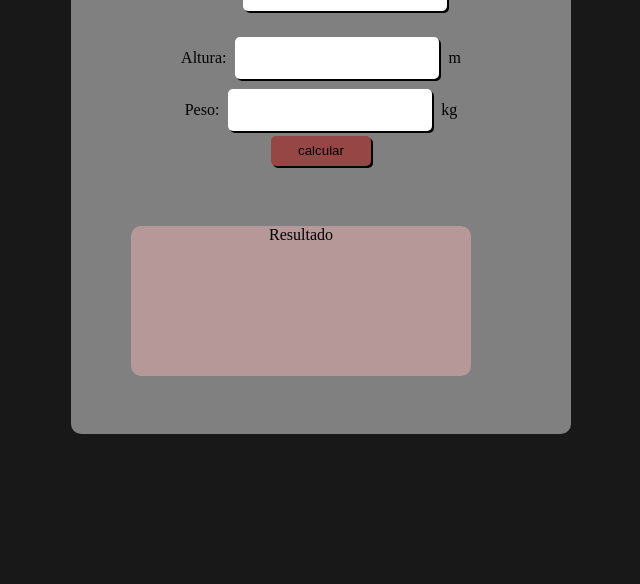
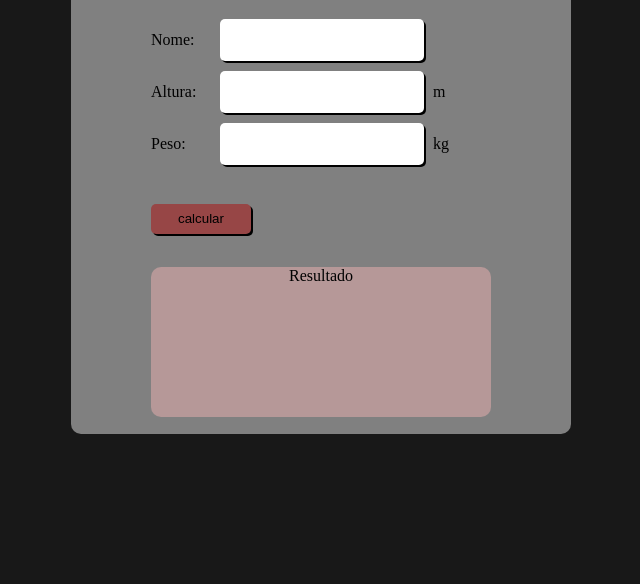
Before and after one commit to Ciannella/Calculadora-IMC, a plain HTML site: page index.html in a window 1280 px wide. Shown: the part 216-800 px from the top of the page, without its empty margins (319-959 px from the left). Drawn offline with Linux system fonts and the light colour scheme.

Commit message:
atualização

```diff
--- a/index.html
+++ b/index.html
@@ -1,5 +1,6 @@
 <!DOCTYPE html>
 <html lang="pt-br">
+
 <head>
     <meta charset="UTF-8">
     <meta http-equiv="X-UA-Compatible" content="IE=edge">
@@ -7,27 +8,31 @@
     <link rel="stylesheet" href="style.css">
     <title>Calculadora-IMC</title>
 </head>
+
 <body>
 
-    <main>
+    <main class="center">
 
-            <div id="Pai">
-                <div id="titulo"> <h1>Calculadora-IMC</h1> </div>
-
+        <div id="pai" class="center">
+            <div  class="titulo center">
+                <h1>Calculadora-IMC</h1>
+            </div>
+            <div class="cadastro">
                 <div>
-                        <label>Nome:</label>
-                        <input type="text" name="nome" id="nome"></p>
+                    <label class="nomeclatura">Nome:</label>
+                    <input type="text" name="nome" id="nome">
                 </div>
                 <div>
-                        <label>Altura:</label>
+                    <label class="nomeclatura">Altura:</label>
                     <input type="number" name="altura" min="0" id="altura"><label> m</label>
                 </div>
                 <div>
-                        <label>Peso:</label>
+                    <label class="nomeclatura">Peso:</label>
                     <input type="number" min="0" name="peso" id="peso"> <label>kg</label>
                 </div>
+            </div>
             <input type="button" value="calcular" onclick="imc()">
-                   <div class="result"id="resultado"> Resultado<div>
+            <div class="result " id="resultado"> Resultado</div>
 
         </div>
 
@@ -37,4 +42,5 @@
 
     <script src="script.js"></script>
 </body>
+
 </html>
--- a/style.css
+++ b/style.css
@@ -1,20 +1,27 @@
 html,body{
     margin: 0px;
     padding: 0px;
-    text-align: center;
     background-color: #181818;
 
 }
 /* container principal*/
 
-#Pai{
+.center{
+    align-items: center;
+    display: flex;
+    justify-content: center;
+}
+
+#pai{
+    display: grid;
     border-radius: 10px;
-    display: inline-block;
     margin: 100px;
     height: 550px;
     width: 500px;
     background-color:gray;
+
 }
+
 
 
 /*RESPOSTAS display*/
@@ -25,9 +32,23 @@ html,body{
     text-align: center;
     height: 150px;
     width: 340px;
-    margin: 60px;
-    text-align: center;
 
+
+
+}
+
+
+
+.cadastro{
+    text-align: start;
+    width: 340px;
+
+}
+
+
+.nomeclatura{
+    display: inline-block;
+    width: 60px;
 }
 
 
```
Also changed, not shown: 2 other files. Lines whose indentation alone changed are shown as unchanged.
